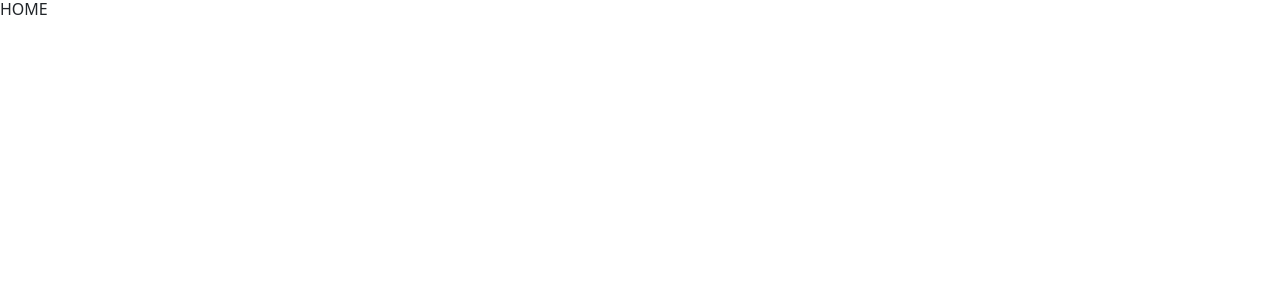
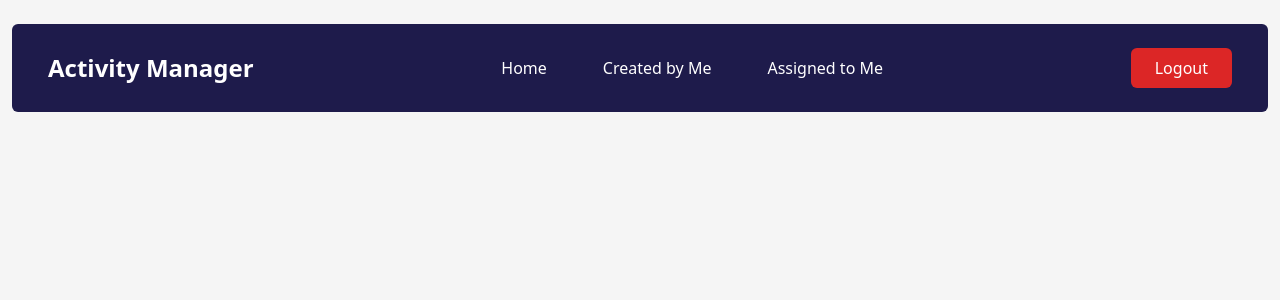
Before and after one commit to OzkanOner/activity-manager-ui, a React (Create React App) app: page /home in a window 1280 px wide. Shown: the top 300 px of the page. Built offline with nearby package versions, Linux system fonts and the light colour scheme; sample sign-in values are in the browser's storage.

Commit message:
feat: navbar and not found page created

```diff
--- a/public/index.html
+++ b/public/index.html
@@ -26,7 +26,7 @@
     -->
     <title>Activity Management</title>
   </head>
-  <body>
+  <body style="background-color: #F5F5F5;">
     <noscript>You need to enable JavaScript to run this app.</noscript>
     <div id="root"></div>
     <!--
--- a/src/App.js
+++ b/src/App.js
@@ -7,6 +7,8 @@ import LoginPage from './LoginPage';
 import RegisterPage from './RegisterPage';
 import PrivateRoute from './PrivateRoute';
 import Logout from './LogoutPage';
+
+import NotFoundPage from './NotFoundPage';
 
 import 'bootstrap/dist/css/bootstrap.min.css';
 
@@ -45,6 +47,8 @@ function App() {
         <Route path="/logout" element={<Logout />} />
 
         <Route path="/home" element={<PrivateRoute element={<HomePage />} />} />
+
+        <Route path="*" element={<NotFoundPage />} />
       </Routes>
     </Router>
   );
--- a/src/HomePage.js
+++ b/src/HomePage.js
@@ -1,9 +1,76 @@
+import { Col, Container, Row } from "react-bootstrap";
+import React, { useState } from 'react';
+
 function HomePage() {
-    return (
-        <div>
-            <h1>HOME</h1>
-        </div>
-    )
+    const [isMenuOpen, setIsMenuOpen] = useState(false);
+
+    const toggleMenu = () => {
+        setIsMenuOpen(!isMenuOpen);
+    };
+
+  return (
+    <Container>
+        <Row>
+            <Col>
+            <nav className="bg-indigo-950 p-4 rounded-md mt-4">
+                <div className="container mx-auto flex justify-between items-center">
+                    <a href="/" className="text-white text-2xl font-semibold">
+                        Activity Manager
+                    </a>
+
+                    <div className="hidden md:flex space-x-6">
+                        <a href="/home" className="text-white hover:bg-indigo-700 px-3 py-2 rounded-md transition">Home</a>
+
+                        <a href="/tasks/created" className="text-white hover:bg-indigo-700 px-3 py-2 rounded-md transition">
+                            Created by Me
+                        </a>
+
+                        <a href="/tasks/assigned" className="text-white hover:bg-indigo-700 px-3 py-2 rounded-md transition">
+                            Assigned to Me
+                        </a>
+                    </div>
+
+                    <button
+                        className="text-white md:hidden bg-indigo-700 px-3 py-2 rounded-md transition"
+                        onClick={() => setIsMenuOpen(!isMenuOpen)}
+                    >
+                        <span className="material-icons">Menu</span>
+                    </button>
+
+                    <button
+                        className="bg-red-600 text-white px-4 py-2 rounded-md hover:bg-red-700"
+                        onClick={() => {
+                            localStorage.removeItem('token');
+                            window.location.href = "/login";
+                        }}
+                    >
+                        Logout
+                    </button>
+                </div>
+
+                {isMenuOpen && (
+                    <div className="fixed inset-0 bg-slate-800 bg-opacity-90 z-50 md:hidden">
+                        <div className="absolute top-4 right-4 text-white cursor-pointer" onClick={toggleMenu}>
+                            X
+                        </div>
+                        <div className="flex flex-col justify-center items-center p-6 space-y-4 min-h-screen">
+                            <a href="/home" className="text-white text-lg py-2 px-6 rounded-md hover:bg-indigo-700 transition w-full text-center">
+                                Home
+                            </a>
+                            <a href="/tasks/created" className="text-white text-lg py-2 px-6 rounded-md hover:bg-indigo-700 transition w-full text-center">
+                                Created by Me
+                            </a>
+                            <a href="/tasks/assigned" className="text-white text-lg py-2 px-6 rounded-md hover:bg-indigo-700 transition w-full text-center">
+                                Assigned to Me
+                            </a>
+                        </div>
+                    </div>
+                )}
+                </nav>
+            </Col>
+        </Row>
+    </Container>
+  );
 }
 
-export default HomePage
+export default HomePage;
--- /dev/null
+++ b/src/NotFoundPage.js
@@ -0,0 +1,11 @@
+import React from 'react';
+
+const NotFoundPage = () => {
+  return (
+    <div className="flex justify-center items-center h-screen bg-indigo-900 text-white">
+      <h1 className="text-4xl">404 - Page Not Found</h1>
+    </div>
+  );
+};
+
+export default NotFoundPage;
```
